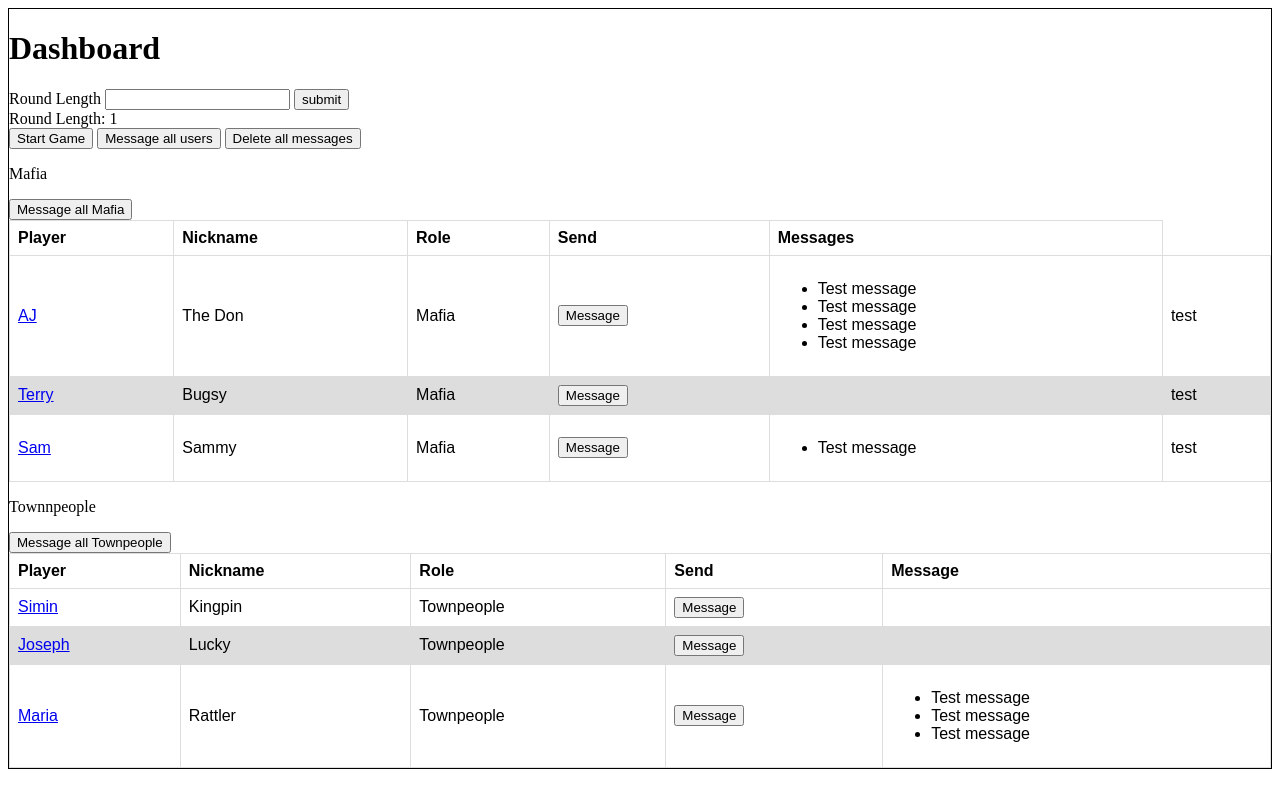
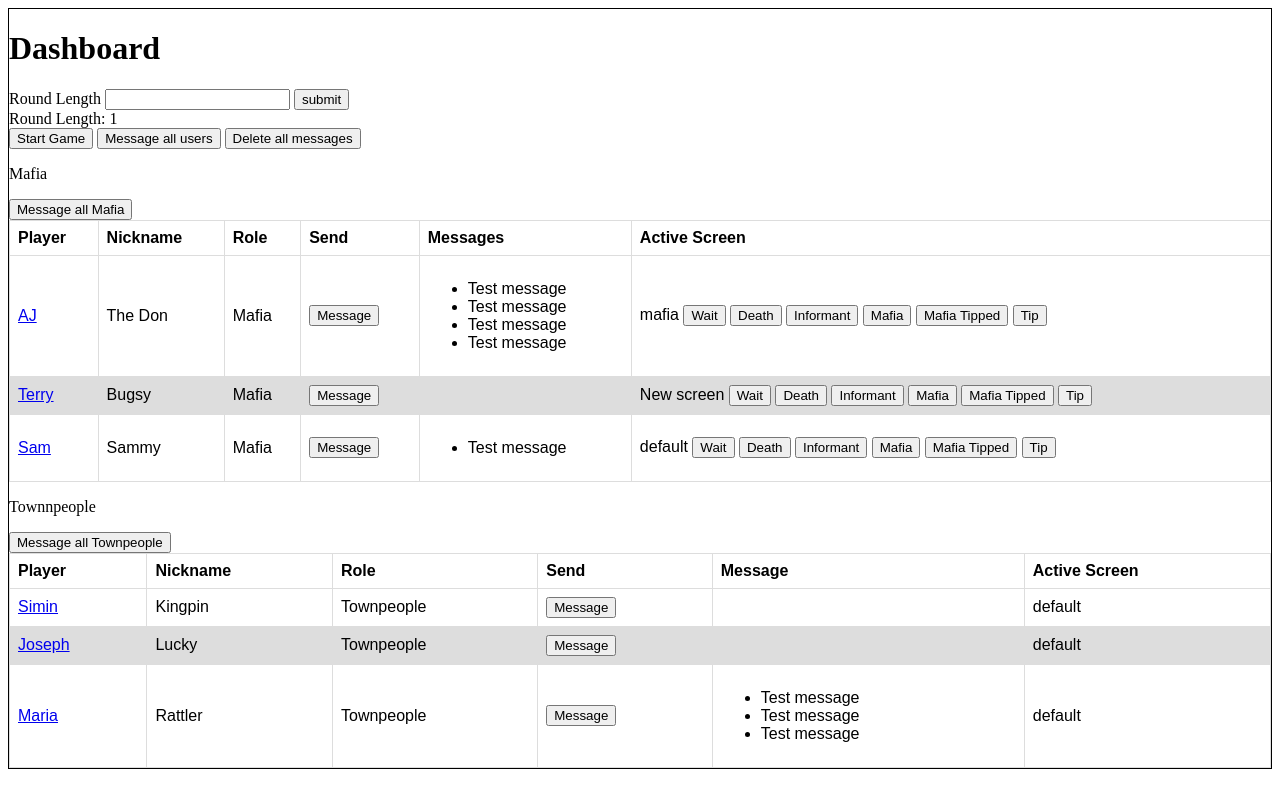
Before and after one commit to PopcornRobot/Scorpio, a Django app: page /dashboard in a window 1280 px wide. Run offline with Django 3.2, Linux system fonts and the light colour scheme; data comes from the database, SQL or seed files in the repository; both versions use the stored data as it was after the commit.

Commit message:
Init player active screen, templates

```diff
--- a/game/models.py
+++ b/game/models.py
@@ -18,6 +18,7 @@ class Player(models.Model):
     role = models.CharField(max_length=100)
     informant = models.BooleanField(default=False)
     partner = models.ForeignKey("self", blank=True, null=True, on_delete=models.CASCADE)
+    active_screen = models.CharField(max_length=100)
 
     def __str__(self):
         return self.name
--- a/game/templates/dashboard.html
+++ b/game/templates/dashboard.html
@@ -52,6 +52,7 @@
                     <th>Role</th>
                     <th>Send</th>
                     <th>Messages</th>
+                    <th>Active Screen</th>
                 </tr>
             </thead>
             <tbody>
@@ -71,7 +72,16 @@
                             {% endfor %}
                         </ul>
                     </td>
-                    <td id="{{ player.name }}">test</td>
+                    <td>
+                        {{ player.active_screen }}
+                        <button onclick="setScreen('{{ player.name }}', 'wait_screen')">Wait</button>
+                        <button onclick="setScreen('{{ player.name }}', 'death_alert')">Death</button>
+                        <button onclick="setScreen('{{ player.name }}', 'informant')">Informant</button>
+                        <button onclick="setScreen('{{ player.name }}', 'mafia')">Mafia</button>
+                        <button onclick="setScreen('{{ player.name }}', 'tip_received_mafia')">Mafia Tipped</button>
+                        <button onclick="setScreen('{{ player.name }}', 'tip_received_townpeople')">Tip</button>
+
+                    </td>
                 </tr>
                 {% endfor %}
             </tbody>
@@ -86,6 +96,7 @@
                     <th>Role</th>
                     <th>Send</th>
                     <th>Message</th>
+                    <th>Active Screen</th>
                 </tr>
             </thead>
             <tbody>
@@ -106,6 +117,7 @@
                             {% endfor %}
                         </ul>
                     </td>
+                    <td>{{ player.active_screen }}</td>
                 </tr>
                 {% endfor %}
             </tbody>
@@ -116,6 +128,9 @@
 
 
     <script>
+        polling = () => {
+            setInterval(() => {getMessages()}, 2000)
+        }
         sendMessage = (recip) => {
             console.log(recip)
             var xhttp = new XMLHttpRequest()
@@ -131,9 +146,6 @@
             var xhttp = new XMLHttpRequest()
             xhttp.open("GET", "/deleteAllPlayerMessages", true)
             xhttp.send()
-        }
-        polling = () => {
-            setInterval(() => {getMessages()}, 2000)
         }
         getMessages = () => {
             console.log("getMessages")
@@ -154,6 +166,12 @@
 
                 })
         }
+        setScreen = (player, screen) => {
+            const url = "/setPlayerScreen/" + player + "/" + screen
+            fetch(url)
+                .then(response => response.text())
+                .then(data => console.log({data}))
+        }
         document.onload(polling())
     </script>
 </body>
--- /dev/null
+++ b/game/templates/screens/death_alert.html
@@ -0,0 +1 @@
+<h1>Death Screen1</h1>
--- /dev/null
+++ b/game/templates/screens/informant.html
@@ -0,0 +1 @@
+<p>Informant</p>
--- /dev/null
+++ b/game/templates/screens/mafia.html
@@ -0,0 +1 @@
+<p>You are the Mafia</p>
--- /dev/null
+++ b/game/templates/screens/tip_received_mafia.html
@@ -0,0 +1,4 @@
+<p>(Mafia) {user} shared a tip with you</p>
+<p>What do you want to do?</p>
+<button>Kill them</button>
+<button>Ignore for now</button>
--- /dev/null
+++ b/game/templates/screens/tip_received_townpeople.html
@@ -0,0 +1 @@
+<p>You received a tip</p>
--- /dev/null
+++ b/game/templates/screens/wait_screen.html
@@ -0,0 +1,2 @@
+<p>Role Assignment</p>
+<p>Please wait here</p>
--- /dev/null
+++ b/game/templates/test.html
@@ -0,0 +1 @@
+<h1>Test Template</h1>
--- a/game/urls.py
+++ b/game/urls.py
@@ -34,4 +34,6 @@ urlpatterns = [
     path('sendMessage', views.sendMessage),
     path('deleteAllPlayerMessages', views.deleteAllPlayerMessages),
     path('getPlayerMessages/<str:player>', views.getPlayerMessages),
+    path('getPlayerScreen/<str:player>', views.getPlayerScreen),
+    path('setPlayerScreen/<str:player>/<str:screen>', views.setPlayerScreen),
 ]
--- a/game/views.py
+++ b/game/views.py
@@ -414,6 +414,7 @@ def setTimerEnd(request):
 def bulletin(request, user):
     player = Player.objects.get(name=user)
     game = Game.objects.get(id=1)
+    activeScreen = "screens/" + player.active_screen + ".html"
     context = {
         'user': user,
         'nickname': player.nickname,
@@ -423,6 +424,7 @@ def bulletin(request, user):
         'roundOneEndTime': game.roundOneEndTime,
         'roundTwoEndTime': game.roundTwoEndTime,
         'roundThreeEndTime': game.roundThreeEndTime,
+        'activeScreen': activeScreen,
     }
     return render(request, "bulletin.html", context)
 
@@ -435,8 +437,28 @@ def getMessages(request):
             output[player].append(message.text)
         else:
             output[player] = [message.text]
-    print("output", output)
+    # print("output", output)
     return HttpResponse(json.dumps(output))
+
+def getPlayerScreen(request, player):
+    player = Player.objects.get(name=player)
+    screens = {
+        "death_alert": "<h1>Death Alert<h1><p>Someone has been killed</p>",
+        "wait_screen": "<h1>Role Assignment</h1><p>Please wait here</p>",
+        "informant": "<h1>Your life is in danger!</h1><p>You found a package...</p>",
+        "mafia": "<h1>You are the Mafia</h1>",
+        "tip_received_mafia": "<h1>Tip Received (Mafia)</h1>",
+        "tip_received_townpeople": "<h1>Tip Received (Townpeople)</h1>"
+
+    }
+    return HttpResponse(screens[player.active_screen])
+
+def setPlayerScreen(request, player, screen):
+    print("setPlayerScreen", player, screen)
+    user = Player.objects.get(name=player)
+    user.active_screen = screen
+    user.save()
+    return HttpResponse("setPlayerScreen")
 
 def getPlayerMessages(request, player):
     print("----- getPlayerMessages", player)
```
Also changed, not shown: game/templates/bulletin.html (+23 -0 lines), db.sqlite3, game/migrations/0017_player_activescreen.py (added), game/migrations/0018_rename_activescreen_player_active_screen.py (added).
